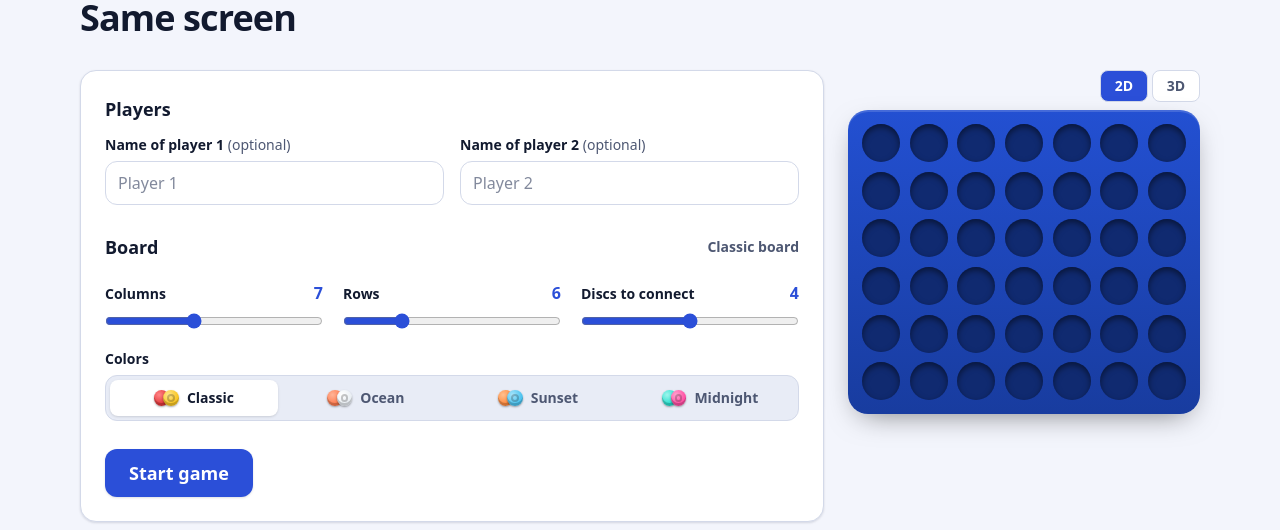
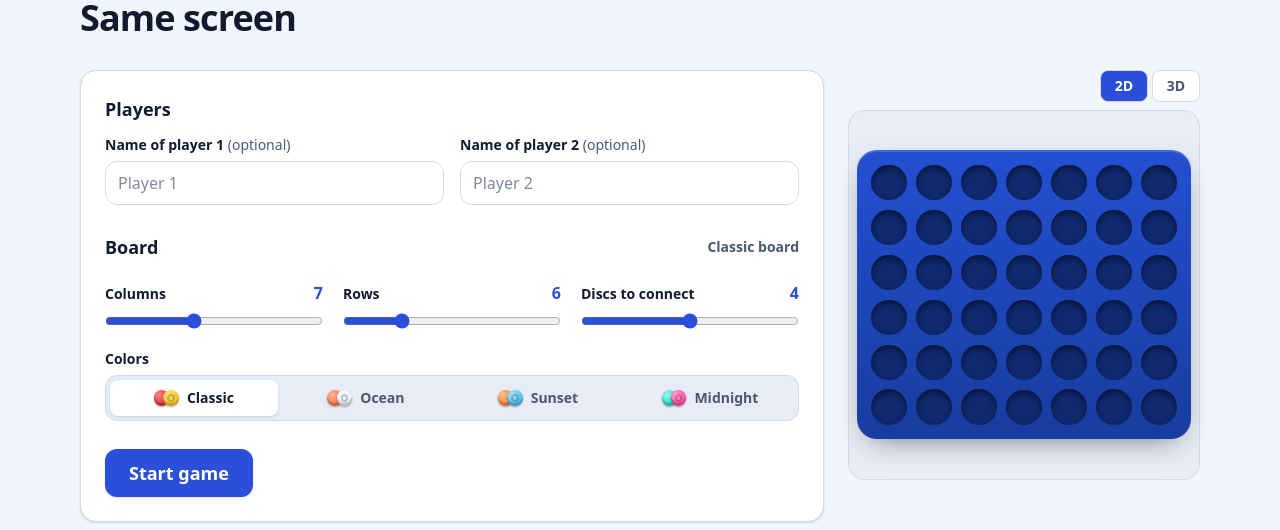
Before and after one commit to tawbinho/ft_transcendence, a React (Vite) app in the folder frontend/: page /play/local in a window 1280 px wide. Shown: the part 144-674 px from the top of the page. Built offline with nearby package versions, Linux system fonts and the light colour scheme; no server answers.

Commit message:
draw the 2D and the 3D board in one shared box so switching between them moves nothing

```diff
--- a/frontend/src/features/board3d/CameraRig.tsx
+++ b/frontend/src/features/board3d/CameraRig.tsx
@@ -8,7 +8,7 @@ import { useFrame, useThree } from '@react-three/fiber';
 import type { PerspectiveCamera } from 'three';
 import { OrbitControls } from 'three/addons/controls/OrbitControls.js';
 
-const MARGIN = 1.3; // leave 30% of free space around the board
+const MARGIN = 1.15; // leave 15% of free space around the board
 
 interface CameraRigProps {
   width: number; // size of what must stay in view
--- a/frontend/src/features/game/components/GameBoard.tsx
+++ b/frontend/src/features/game/components/GameBoard.tsx
@@ -3,6 +3,7 @@ import { useTranslation } from 'react-i18next';
 import { cn } from '@/lib/cn';
 import { readStorage, writeStorage } from '@/lib/storage';
 import { Board, type BoardProps } from './Board';
+import './boardStage.css';
 
 // The only link to the optional 3D board (src/features/board3d). It is loaded
 // lazily, so the 3D code is downloaded only when a game opens it, and not at
@@ -64,8 +65,18 @@ export function GameBoard(props: BoardProps) {
     available && readStorage(STORAGE_KEY) === '3d' && hasWebGL2() ? '3d' : '2d',
   );
 
+  // Both boards stand in the same box (boardStage.css), so switching between them moves nothing.
+  const stage = (board: React.ReactNode) => (
+    <div
+      className="board-stage"
+      style={{ '--cols': props.model.cols, '--rows': props.model.rows } as React.CSSProperties}
+    >
+      {board}
+    </div>
+  );
+
   const flat = <Board {...props} />;
-  if (!available || !Board3D) return flat;
+  if (!available || !Board3D) return stage(flat);
 
   function choose(next: View) {
     if (next === '3d' && !hasWebGL2()) {
@@ -94,7 +105,8 @@ export function GameBoard(props: BoardProps) {
           </button>
         ))}
       </div>
-      {view === '2d' ? (
+      {stage(
+        view === '2d' ? (
           flat
         ) : (
           <Board3DBoundary
@@ -108,6 +120,7 @@ export function GameBoard(props: BoardProps) {
               <Board3D {...props} />
             </React.Suspense>
           </Board3DBoundary>
+        ),
       )}
     </div>
   );
--- /dev/null
+++ b/frontend/src/features/game/components/boardStage.css
@@ -0,0 +1,41 @@
+/* ---------------------------------------------------------------------------
+   The stage: the box every game board stands in, 2D or 3D.
+   Both boards are drawn inside the same box, so switching between them moves
+   nothing, and the box is as wide as the cards above it.
+
+   --cols and --rows come from GameBoard (inline style).
+   --------------------------------------------------------------------------- */
+.board-stage {
+  display: grid;
+  width: 100%;
+  border: 1px solid var(--c-border);
+  border-radius: 1rem;
+  /* The same token the 3D scene uses as its backdrop (Board3DView). */
+  background: var(--c-surface-2);
+  /* The shape of the board with the row above it, where the disc to drop is previewed
+     (the extra 0.35 is the room for the gaps and the margin). On a phone the box is
+     as high as that, so the board fills its width. */
+  aspect-ratio: calc(var(--cols) / (var(--rows) + 1.35));
+  /* On a tall box the board would not fit the screen: stop at the screen height
+     (as high as the header and the cards above allow) and let the board shrink to fit.
+     The 16rem keeps the box usable in a very short window. (Not a min-height: together
+     with aspect-ratio it would make the box wider than its column.) */
+  max-height: max(16rem, calc(100svh - 15rem));
+  /* Lets the board ask for the size of this box (cqw and cqh below). */
+  container-type: size;
+}
+
+/* Both boards sit in the same grid cell and fill it. */
+.board-stage > * {
+  grid-area: 1 / 1;
+}
+
+/* The 3D board covers the whole box. The 2D board is as wide as the box (with 0.5rem
+   of room around it), or as wide as the height allows, and centred. */
+.board-stage > .board-frame {
+  place-self: center;
+  margin: 0;
+  min-width: 0;
+  max-width: none;
+  width: min(calc(100cqw - 1rem), calc((100cqh - 1rem) * var(--cols) / (var(--rows) + 1.35)));
+}
```
Also changed, not shown: frontend/src/features/board3d/README.md, 1 other file (tests, documents, lock files or other folders). Lines whose indentation alone changed are shown as unchanged.
